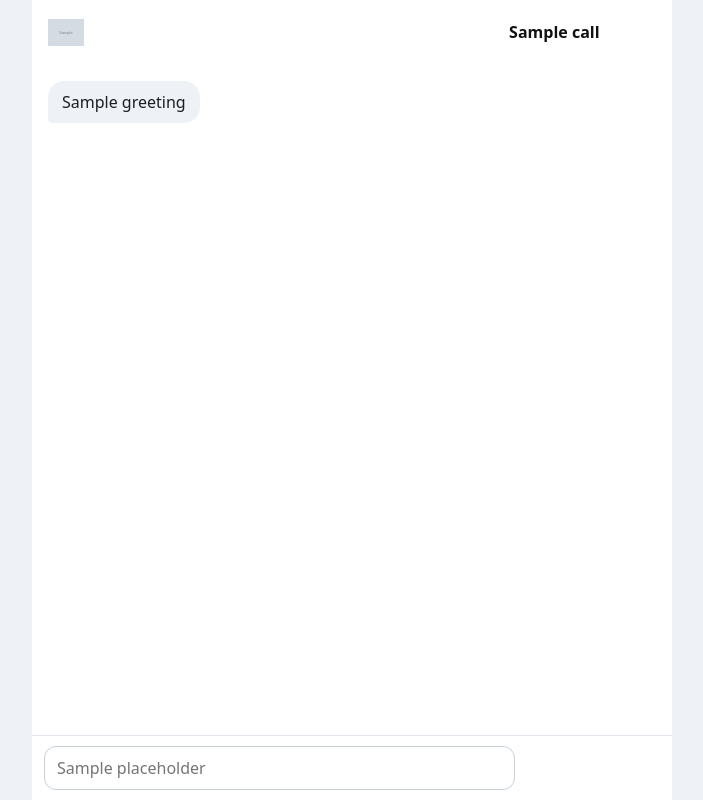
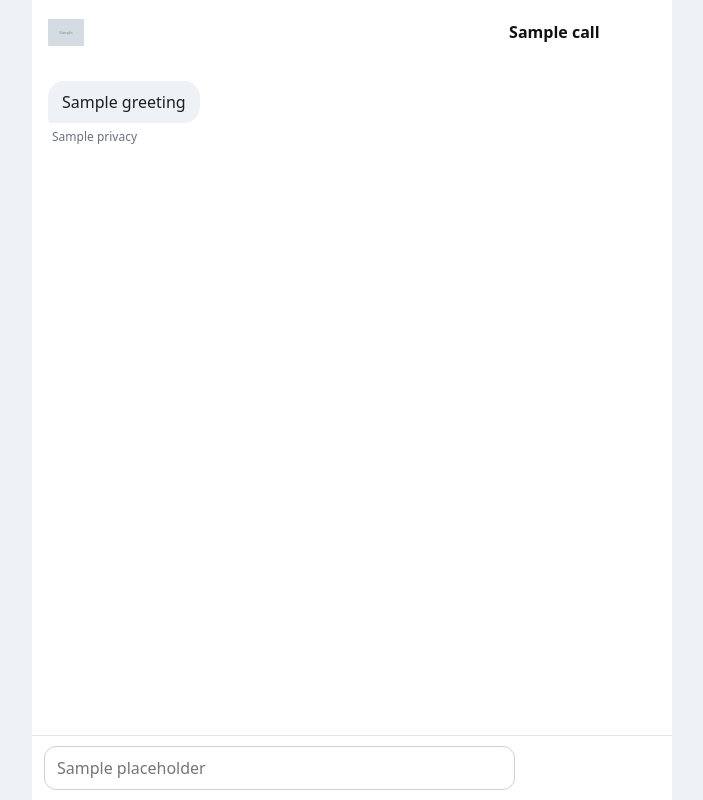
Before and after one commit to Kenny5302/chatbot-template, a Python web app: template app/templates/chat.html in a window 1280 px wide. Shown: the whole page, without its empty margins (288-991 px from the left). Run offline with Jinja, Linux system fonts and the light colour scheme; the template is opened without the code that fills it: most values are stand-ins (such as "Sample title", 1, 10 or a date in 2020); grey boxes marked "Sample" are stand-in pictures.

Commit message:
Trim /healthz to {ok: true} and add a chats-are-saved notice under the greeting
Co-Authored-By: Claude Sonnet 5.5 <noreply@anthropic.com>

```diff
--- a/app/i18n.py
+++ b/app/i18n.py
@@ -20,6 +20,7 @@ STRINGS: dict[str, dict[str, str]] = {
             "Hi! I'm {name}'s virtual assistant, an AI and not a person. I can answer questions about our "
             "hours, services, and pricing, or take your details so our team can call you back. How can I help?"
         ),
+        "privacy": "Chats are saved so the shop can follow up with you.",
         "subtitle": "Virtual assistant (AI)",
         "chat_with": "Chat with {name}",
         "placeholder": "Type your message...",
@@ -43,6 +44,7 @@ STRINGS: dict[str, dict[str, str]] = {
             "responder preguntas sobre horarios, servicios y precios, o tomar sus datos para que nuestro equipo "
             "le devuelva la llamada. ¿En qué puedo ayudarle?"
         ),
+        "privacy": "Guardamos los chats para que el negocio pueda darle seguimiento.",
         "subtitle": "Asistente virtual (IA)",
         "chat_with": "Chatear con {name}",
         "placeholder": "Escriba su mensaje...",
@@ -66,6 +68,7 @@ STRINGS: dict[str, dict[str, str]] = {
             "ਕੀਮਤਾਂ ਬਾਰੇ ਸਵਾਲਾਂ ਦੇ ਜਵਾਬ ਦੇ ਸਕਦਾ ਹਾਂ, ਜਾਂ ਤੁਹਾਡੀ ਜਾਣਕਾਰੀ ਲੈ ਸਕਦਾ ਹਾਂ ਤਾਂ ਜੋ ਸਾਡੀ ਟੀਮ ਤੁਹਾਨੂੰ ਵਾਪਸ "
             "ਫ਼ੋਨ ਕਰ ਸਕੇ। ਮੈਂ ਤੁਹਾਡੀ ਕੀ ਮਦਦ ਕਰ ਸਕਦਾ ਹਾਂ?"
         ),
+        "privacy": "ਚੈਟ ਸੰਭਾਲੀ ਜਾਂਦੀ ਹੈ ਤਾਂ ਜੋ ਦੁਕਾਨ ਤੁਹਾਡੇ ਨਾਲ ਦੁਬਾਰਾ ਸੰਪਰਕ ਕਰ ਸਕੇ।",
         "subtitle": "ਵਰਚੁਅਲ ਅਸਿਸਟੈਂਟ (AI)",
         "chat_with": "{name} ਨਾਲ ਚੈਟ ਕਰੋ",
         "placeholder": "ਆਪਣਾ ਸੁਨੇਹਾ ਲਿਖੋ...",
--- a/app/main.py
+++ b/app/main.py
@@ -110,7 +110,7 @@ def create_app(
 
     @app.get("/healthz")
     def healthz():
-        return {"ok": True, "businesses": sorted(businesses)}
+        return {"ok": True}
 
     @app.get("/b/{slug}", response_class=HTMLResponse)
     def chat_page(request: Request, slug: str, embed: int = 0):
--- a/app/static/chat.css
+++ b/app/static/chat.css
@@ -14,6 +14,7 @@ body:not(.embed) .chat { box-shadow: 0 0 24px rgba(0, 0, 0, .08); }
 .msg { max-width: 85%; padding: 10px 14px; border-radius: 16px; white-space: pre-wrap; overflow-wrap: anywhere; }
 .msg.bot { align-self: flex-start; background: #eef1f5; border-bottom-left-radius: 4px; }
 .msg.user { align-self: flex-end; background: var(--primary); color: #fff; border-bottom-right-radius: 4px; }
+.privacy { align-self: flex-start; margin: -4px 4px 0; font-size: 12px; color: #6b7380; }
 .msg.error { align-self: flex-start; background: #fdecea; color: #7a1c14; }
 .msg.typing { color: #6b7380; }
 .composer { display: flex; gap: 8px; padding: 10px 12px; padding-bottom: max(10px, env(safe-area-inset-bottom)); border-top: 1px solid #e2e6ec; background: #fff; }
--- a/app/static/chat.js
+++ b/app/static/chat.js
@@ -39,6 +39,7 @@
     setText('subtitle', S.subtitle);
     setText('call', S.call);
     setText('greeting', S.greeting);
+    setText('privacy', S.privacy);
     setText('send', S.send);
     input.placeholder = S.placeholder;
     input.setAttribute('aria-label', S.message_label);
--- a/app/templates/chat.html
+++ b/app/templates/chat.html
@@ -29,6 +29,7 @@
 
     <section id="log" class="log" aria-live="polite">
       <div class="msg bot" id="greeting">{{ S.greeting }}</div>
+      <p class="privacy" id="privacy">{{ S.privacy }}</p>
     </section>
 
     <form id="form" class="composer" autocomplete="off">
```
Also changed, not shown: tests/test_chat_api.py (+14 -1 lines), README.md.
